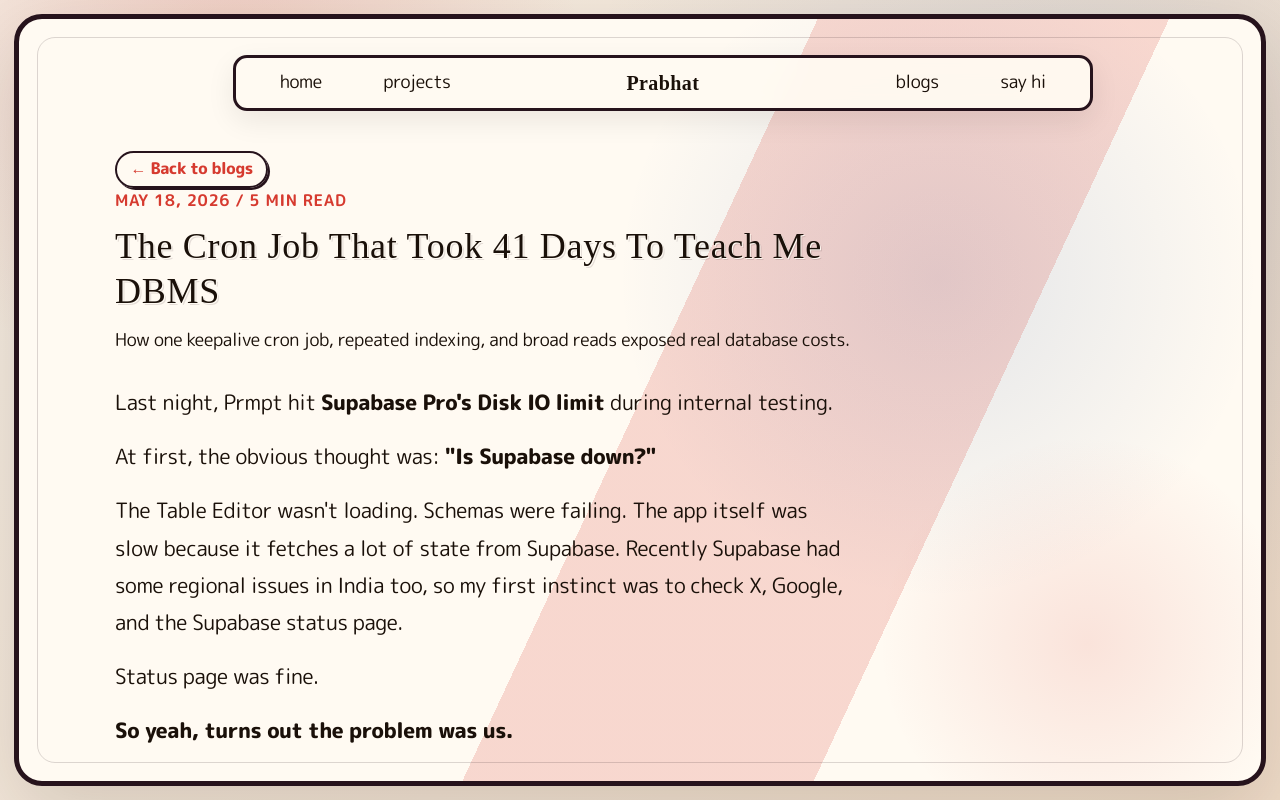
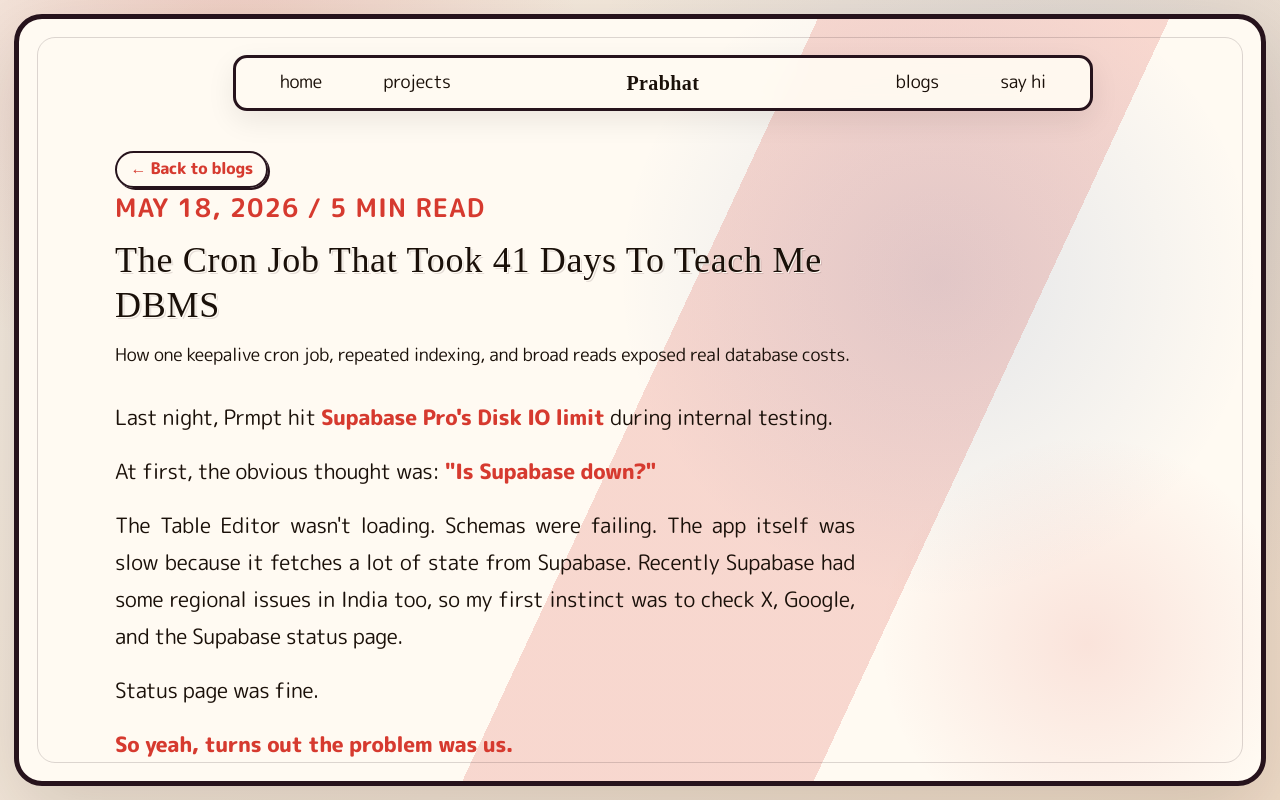
Before and after one commit to Rac-exe/Portfolio-Website, a Next.js app: page /blog/the-cron-job-that-took-41-days-to-teach-me-dbms in a window 1280 px wide. Built offline with nearby package versions, Linux system fonts and the light colour scheme; a web font is replaced by a local one.

Commit message:
style(blog): increase meta date size to clamp near title size

```diff
--- a/app/globals.css
+++ b/app/globals.css
@@ -958,7 +958,7 @@ a.ink-link:hover {
 
 .blog-article-meta {
   color: var(--accent);
-  font-size: 1rem;
+  font-size: clamp(1.3rem, 2vw, 1.6rem);
   font-weight: 700;
   letter-spacing: 0.04em;
   text-transform: uppercase;
@@ -995,6 +995,7 @@ a.ink-link:hover {
   color: var(--ink);
   font-size: clamp(1.18rem, 1.8vw, 1.32rem);
   line-height: 1.76;
+  text-align: justify;
 }
 
 .blog-article-body p + p,
@@ -1024,6 +1025,11 @@ a.ink-link:hover {
   border: 0;
   border-top: 3px solid var(--line);
   opacity: 0.5;
+}
+
+.blog-article-body strong {
+  color: var(--accent);
+  font-weight: 900;
 }
 
 .blog-article-body a {
@@ -1044,7 +1050,7 @@ a.ink-link:hover {
 }
 
 .article-highlight {
-  color: var(--ink);
+  color: var(--accent);
   font-weight: 900;
 }
 
```
